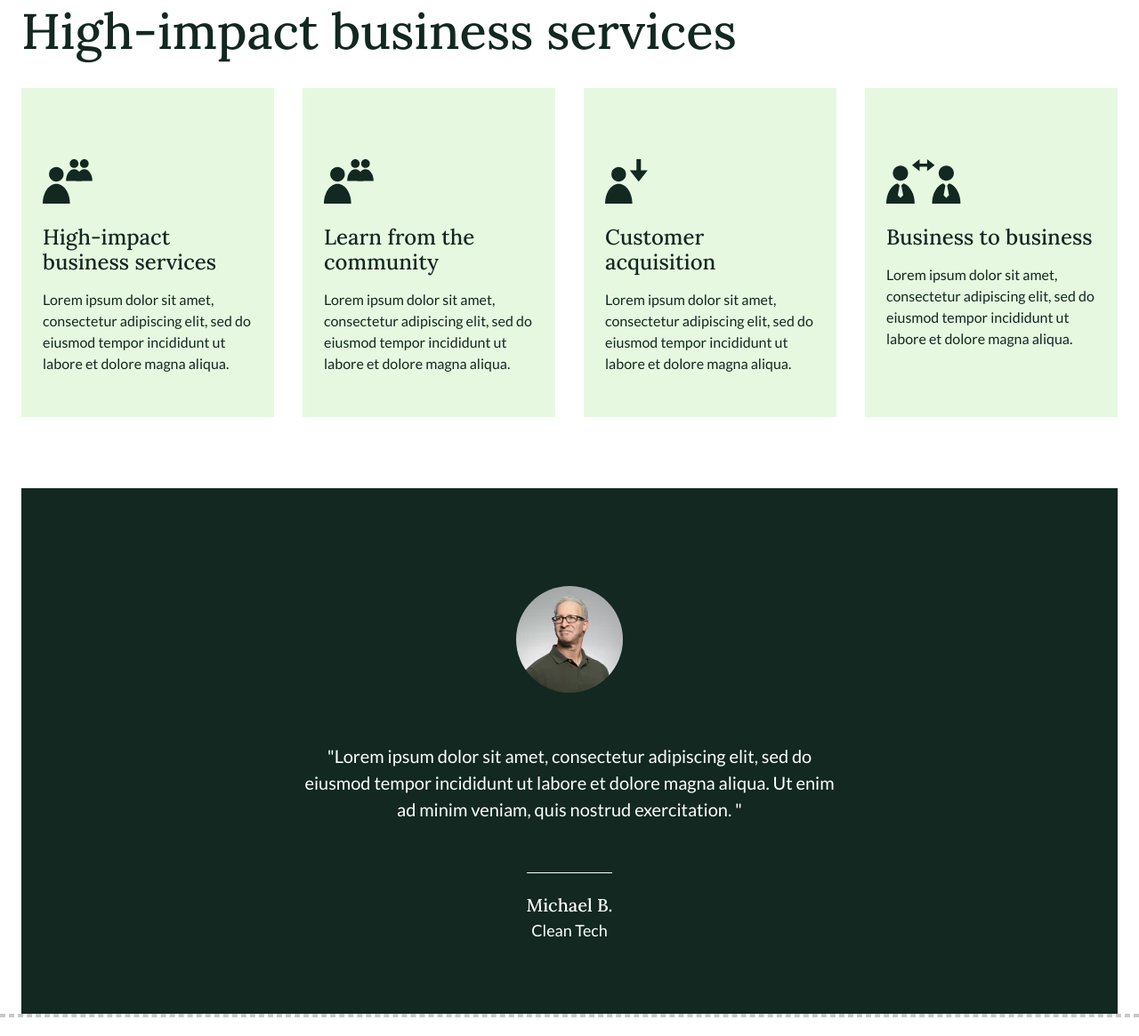
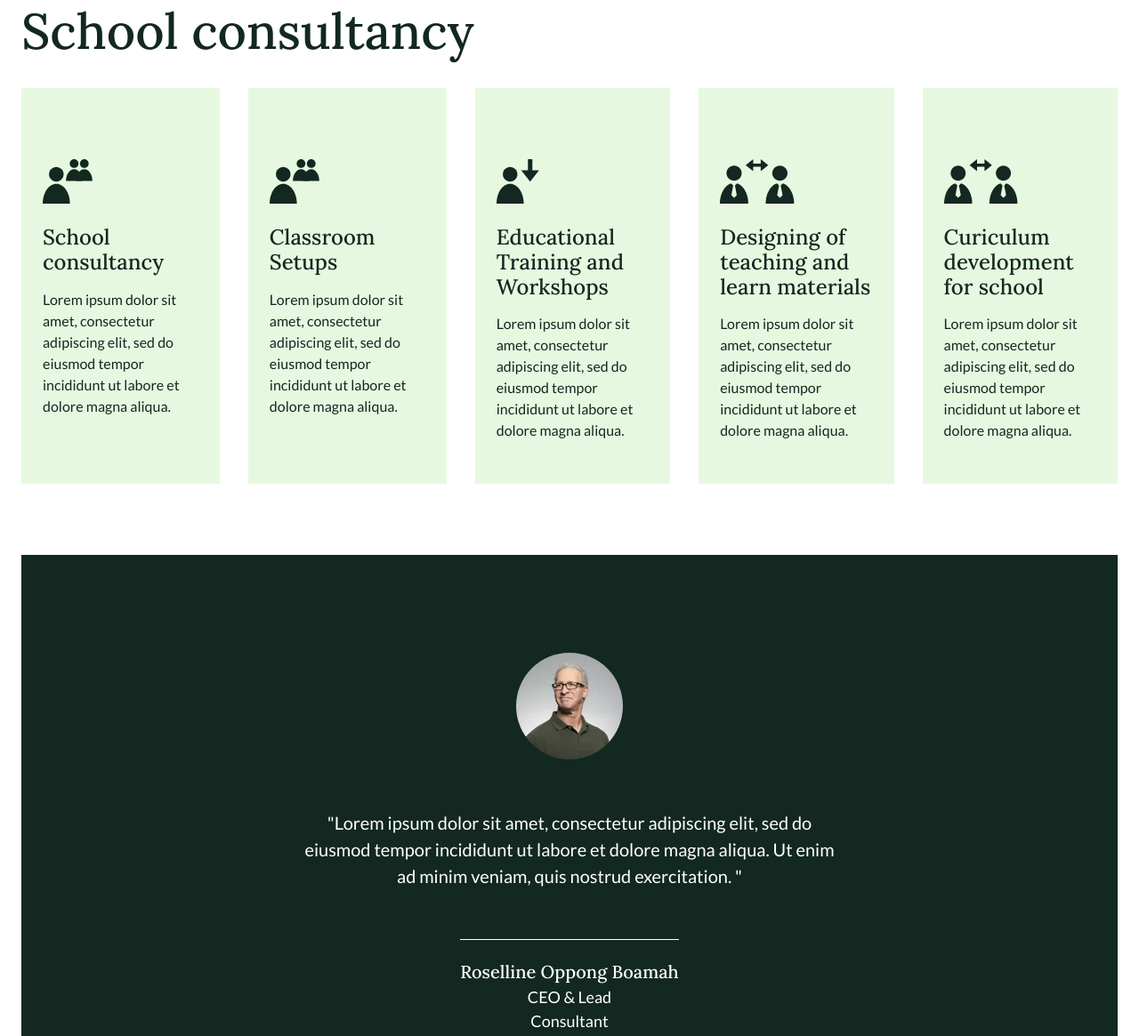
Before and after one commit to JhayStark/static-page, a plain HTML site: page index.html in a window 1280 px wide. Shown: the part 2438-3603 px from the top of the page at 89% size. Drawn offline with nearby package versions, Linux system fonts and the light colour scheme.

Commit message:
fix: added sent texts

```diff
--- a/home.css
+++ b/home.css
@@ -48,7 +48,7 @@
   font-family: Lato;
   line-height: 27px;
 }
-@media(max-width: 991px) {
+@media (max-width: 991px) {
   .branding-icon {
     display: none;
   }
@@ -170,7 +170,7 @@
   align-items: flex-start;
   flex-direction: column;
 }
-@media(max-width: 991px) {
+@media (max-width: 991px) {
   .footer-footer {
     gap: var(--dl-space-space-threeunits);
     align-items: flex-start;
@@ -706,7 +706,7 @@
   color: rgb(255, 255, 255);
   width: 100%;
   font-size: 20px;
-  max-width: 120px;
+  max-width: 250px;
   font-style: normal;
   text-align: center;
   font-weight: 500;
@@ -964,7 +964,7 @@
   align-items: center;
   flex-direction: row;
   justify-content: center;
-  background-color: #FAE48E;
+  background-color: #fae48e;
 }
 .home-image11 {
   height: 330px;
@@ -1020,7 +1020,7 @@
   align-items: center;
   flex-direction: row;
   justify-content: center;
-  background-color: #FAE48E;
+  background-color: #fae48e;
 }
 .home-image16 {
   height: 330px;
@@ -1036,7 +1036,7 @@
   height: 400px;
   object-fit: cover;
 }
-@media(max-width: 991px) {
+@media (max-width: 991px) {
   .home-navbar-interactive {
     padding-left: var(--dl-space-space-oneandhalfunits);
     padding-right: var(--dl-space-space-oneandhalfunits);
@@ -1176,7 +1176,7 @@
     height: 290px;
   }
 }
-@media(max-width: 767px) {
+@media (max-width: 767px) {
   .home-desktop-menu {
     display: none;
   }
@@ -1187,7 +1187,7 @@
     aspect-ratio: 1;
     border-radius: var(--dl-radius-radius-round);
     justify-content: center;
-    background-color: #E6F9E0;
+    background-color: #e6f9e0;
   }
   .home-hamburger {
     width: 16px;
@@ -1248,7 +1248,7 @@
     gap: var(--dl-space-space-threeunits);
   }
 }
-@media(max-width: 479px) {
+@media (max-width: 479px) {
   .home-social-bar {
     padding-top: var(--dl-space-space-twounits);
     padding-left: var(--dl-space-space-unit);
--- a/index.html
+++ b/index.html
@@ -281,12 +281,6 @@
                     </p>
                   </div>
                 </div>
-                <button class="button">
-                  <span class="home-text15">
-                    <span>Get a quote</span>
-                    <br />
-                  </span>
-                </button>
               </div>
               <div class="home-image04">
                 <img
@@ -299,7 +293,7 @@
           </div>
         </section>
         <section class="home-services">
-          <h2 class="home-text18">High-impact business services</h2>
+          <h2 class="home-text18">School consultancy</h2>
           <div class="home-cards">
             <div class="home-row">
               <div class="card-card card">
@@ -310,7 +304,7 @@
                     class="card-icon"
                   />
                   <h3 class="card-heading">
-                    <span>High-impact business services</span>
+                    <span>School consultancy</span>
                   </h3>
                 </div>
                 <p class="card-text">
@@ -329,7 +323,7 @@
                     class="card-icon"
                   />
                   <h3 class="card-heading">
-                    <span>Learn from the community</span>
+                    <span>Classroom Setups</span>
                   </h3>
                 </div>
                 <p class="card-text">
@@ -350,7 +344,7 @@
                     class="card-icon"
                   />
                   <h3 class="card-heading">
-                    <span>Customer acquisition</span>
+                    <span>Educational Training and Workshops</span>
                   </h3>
                 </div>
                 <p class="card-text">
@@ -369,7 +363,26 @@
                     class="card-icon"
                   />
                   <h3 class="card-heading">
-                    <span>Business to business</span>
+                    <span>Designing of teaching and learn materials</span>
+                  </h3>
+                </div>
+                <p class="card-text">
+                  <span>
+                    Lorem ipsum dolor sit amet, consectetur adipiscing elit, sed
+                    do eiusmod tempor incididunt ut labore et dolore magna
+                    aliqua.
+                  </span>
+                </p>
+              </div>
+              <div class="card-card card">
+                <div class="card-header">
+                  <img
+                    alt="image"
+                    src="public/playground_assets/group%201646.svg"
+                    class="card-icon"
+                  />
+                  <h3 class="card-heading">
+                    <span>Curiculum development for school</span>
                   </h3>
                 </div>
                 <p class="card-text">
@@ -399,9 +412,11 @@
                   Ut enim ad minim veniam, quis nostrud exercitation. "
                 </p>
                 <div class="home-author">
-                  <span role="quote-author" class="home-name">Michael B.</span>
+                  <span role="quote-author" class="home-name"
+                    >Roselline Oppong Boamah</span
+                  >
                   <span role="quote-origin" class="home-origin">
-                    Clean Tech
+                    CEO & Lead Consultant
                   </span>
                 </div>
               </div>
@@ -424,9 +439,11 @@
                   <br />
                 </p>
                 <div class="home-author1">
-                  <span role="quote-author" class="home-name1">Michael B.</span>
+                  <span role="quote-author" class="home-name1"
+                    >Roselline Oppong Boamah</span
+                  >
                   <span role="quote-origin" class="home-origin1">
-                    Clean Tech
+                    CEO & Lead Consultant
                   </span>
                 </div>
               </div>
@@ -596,7 +613,7 @@
                     class="footer-image"
                   />
                   <span class="footer-text01">
-                    <span>office@eduConsult.com</span>
+                    <span>roselleconsult2@gmail.com</span>
                   </span>
                 </div>
                 <div class="footer-contact1">
@@ -605,7 +622,9 @@
                     src="/playground_assets/group%201640.svg"
                     class="footer-image1"
                   />
-                  <span class="footer-text02"><span>+0 222.345.987</span></span>
+                  <span class="footer-text02"
+                    ><span>+233203370172 / +233247756616</span></span
+                  >
                 </div>
               </div>
             </div>
```
